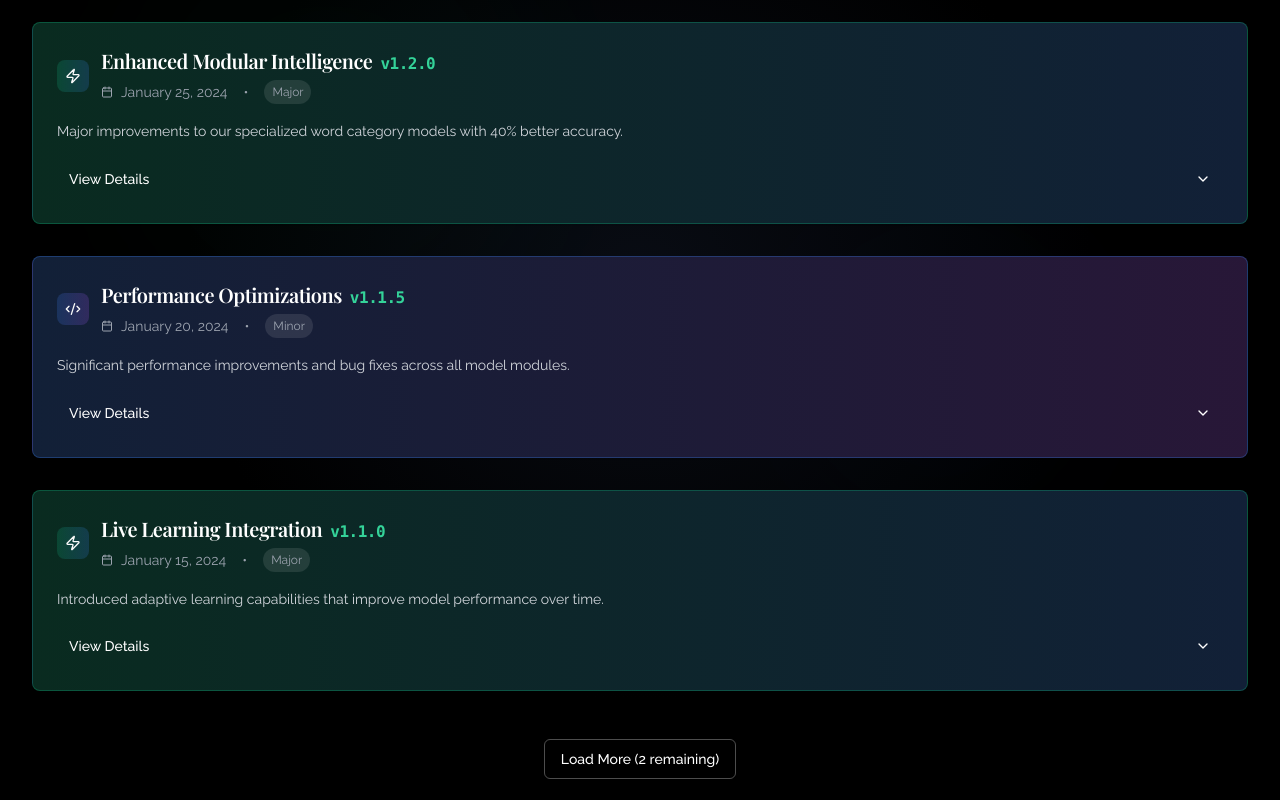
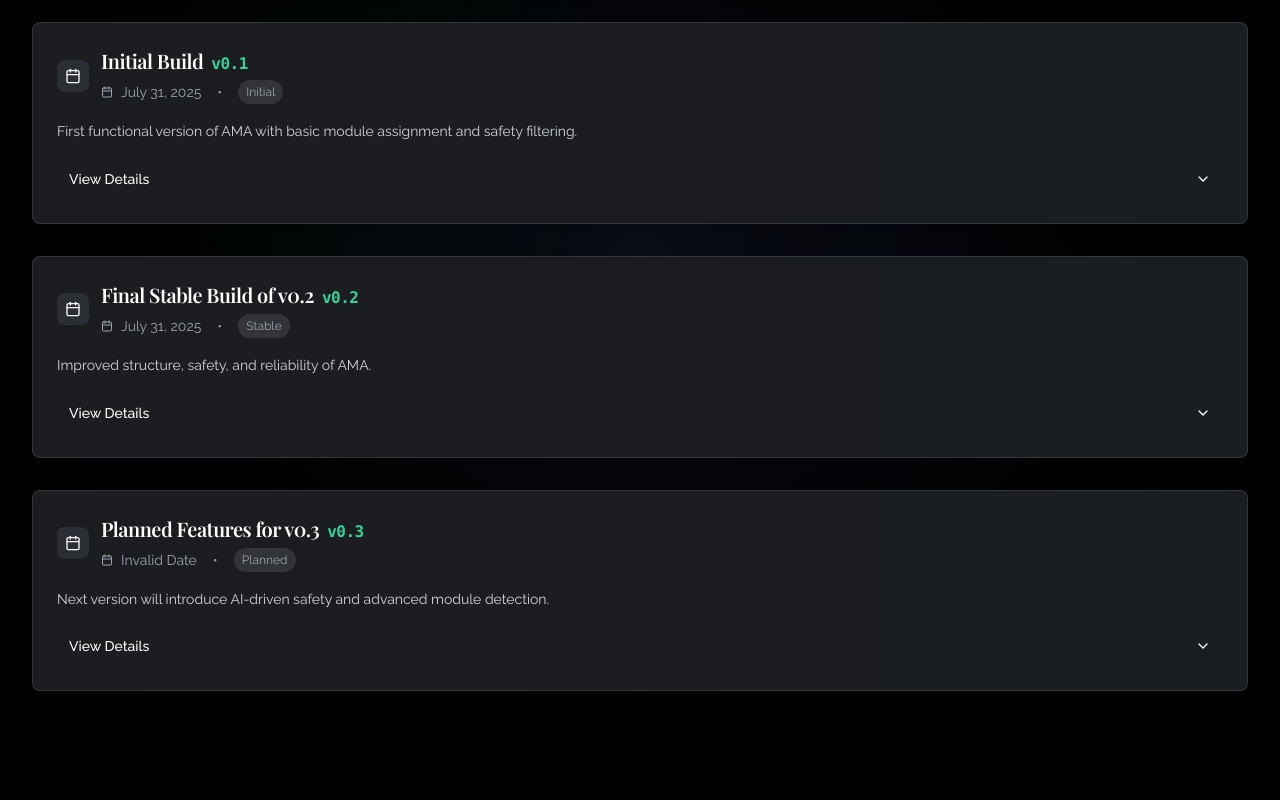
Before and after one commit to Vansh-synthetica/LocalHouseLLM, a React (Vite) app: page /release-logs in a window 1280 px wide. Shown: the part 400-1200 px from the top of the page. Built offline with nearby package versions, Linux system fonts and the light colour scheme.

Commit message:
Update ReleaseLogs.tsx

```diff
--- a/src/pages/ReleaseLogs.tsx
+++ b/src/pages/ReleaseLogs.tsx
@@ -10,93 +10,80 @@ import Layout from '@/components/Layout';
 // Simply add new releases to the beginning of this array
 const RELEASE_LOGS = [
   {
-    version: "v1.2.0",
-    date: "2024-01-25",
-    type: "major",
-    title: "Enhanced Modular Intelligence",
-    summary: "Major improvements to our specialized word category models with 40% better accuracy.",
+    version: "v0.1",
+    date: "2025-07-31",
+    type: "initial",
+    title: "Initial Build",
+    summary: "First functional version of AMA with basic module assignment and safety filtering.",
     features: [
-      "New specialized models for scientific terminology",
-      "Improved context understanding for technical documentation",
-      "Enhanced safety verification layer with 1,200 verification points",
-      "Reduced response latency by 35%"
+      "Basic Streamlit UI for user input",
+      "Pipeline to process input and return module assignment",
+      "Keyword-based module matching in orchestrator",
+      "Basic safety filter to block unsafe terms",
+      "CSV logging of user requests"
     ],
-    fixes: [
-      "Fixed edge cases in mathematical expression parsing",
-      "Resolved memory optimization issues in large context windows"
-    ],
-    breaking: []
-  },
-  {
-    version: "v1.1.5",
-    date: "2024-01-20",
-    type: "minor",
-    title: "Performance Optimizations",
-    summary: "Significant performance improvements and bug fixes across all model modules.",
-    features: [
-      "Optimized model loading times",
-      "Enhanced multi-threading support",
-      "Improved error handling and recovery"
-    ],
-    fixes: [
-      "Fixed inconsistent responses in edge cases",
-      "Resolved API timeout issues",
-      "Fixed memory leaks in long-running sessions"
-    ],
-    breaking: []
-  },
-  {
-    version: "v1.1.0",
-    date: "2024-01-15",
-    type: "major",
-    title: "Live Learning Integration",
-    summary: "Introduced adaptive learning capabilities that improve model performance over time.",
-    features: [
-      "Real-time model adaptation based on usage patterns",
-      "Privacy-preserving learning mechanisms",
-      "Advanced feedback integration system",
-      "Dynamic model weight optimization"
-    ],
-    fixes: [
-      "Improved model stability during adaptation",
-      "Fixed rare crashes during model updates"
-    ],
-    breaking: [
-      "API endpoint /v1/adapt now requires authentication",
-      "Changed response format for learning metrics"
+    fixes: [],
+    breaking: [],
+    known_issues: [
+      "Hardcoded paths caused file loading errors",
+      "Safety filter was minimal and inconsistent",
+      "Only first keyword was matched; no confidence scoring",
+      "Lacked error handling for unexpected inputs",
+      "Logs were not created if the directory was missing",
+      "Mixed logic between pipeline and orchestrator",
+      "UI lacked proper error messages; matched keywords often empty",
+      "Missing modules.json caused crashes",
+      "Mathematical expressions were treated as plain text"
     ]
   },
   {
-    version: "v1.0.8",
-    date: "2024-01-10",
-    type: "patch",
-    title: "Critical Security Updates",
-    summary: "Important security patches and verification layer improvements.",
-    features: [],
+    version: "v0.2",
+    date: "2025-07-31",
+    type: "stable",
+    title: "Final Stable Build of v0.2",
+    summary: "Improved structure, safety, and reliability of AMA.",
+    features: [
+      "Relative path handling with os.path.join",
+      "Centralized safety filter with consistent output",
+      "Error handling throughout the pipeline to prevent crashes",
+      "Improved module assignment with better keyword scanning",
+      "Confidence score calculation for module matches",
+      "Automatic log directory creation and CSV header management",
+      "Separated orchestrator logic for clarity",
+      "UI displays clear safety status, matched keywords, module, and confidence",
+      "Graceful handling of missing modules.json"
+    ],
     fixes: [
-      "Enhanced input sanitization",
-      "Improved output verification algorithms",
-      "Fixed potential security vulnerabilities in API endpoints"
+      "Resolved path-related bugs",
+      "Fixed unpacking errors and missing values",
+      "Prevented crashes when modules.json is missing",
+      "Stabilized execution flow with error catching"
     ],
-    breaking: []
+    breaking: [],
+    known_issues: [
+      "Mathematical expressions still treated as plain text",
+      "Confidence scoring is basic and rule-based",
+      "Safety filter remains keyword-based and not context-aware",
+      "Modules.json is static and not editable from UI"
+    ]
   },
   {
-    version: "v1.0.5",
-    date: "2024-01-05",
-    type: "minor",
-    title: "UI/UX Improvements",
-    summary: "Enhanced user interface and developer experience improvements.",
+    version: "v0.3",
+    date: "upcoming",
+    type: "planned",
+    title: "Planned Features for v0.3",
+    summary: "Next version will introduce AI-driven safety and advanced module detection.",
     features: [
-      "New dashboard for model monitoring",
-      "Improved documentation and examples",
-      "Enhanced debugging tools",
-      "Better error messages and logging"
+      "Tiny ML-based text classifier (HuggingFace) for smarter safety detection",
+      "Multi-module detection for complex queries",
+      "Live dashboard to monitor logs and user interactions in real-time",
+      "NLP support for evaluating math expressions",
+      "AI-driven confidence scoring using similarity metrics or ML models",
+      "Dynamic editing of modules.json via UI",
+      "Color-coded safety alerts in Streamlit interface",
+      "Expanded safety filter with context-aware detection"
     ],
-    fixes: [
-      "Fixed UI responsiveness issues",
-      "Improved accessibility features",
-      "Fixed dark mode inconsistencies"
-    ],
+    fixes: [],
     breaking: []
   }
 ];
```
